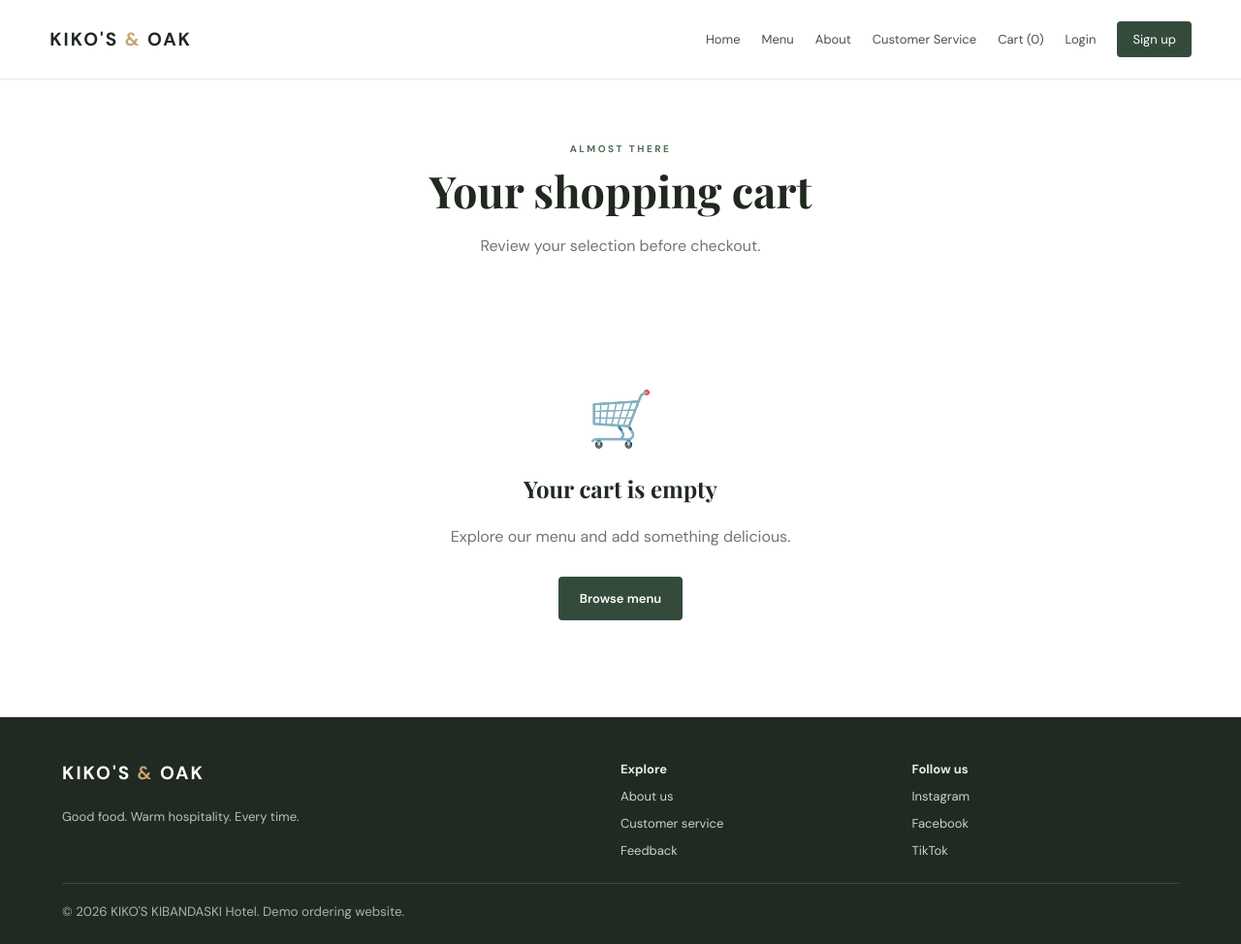
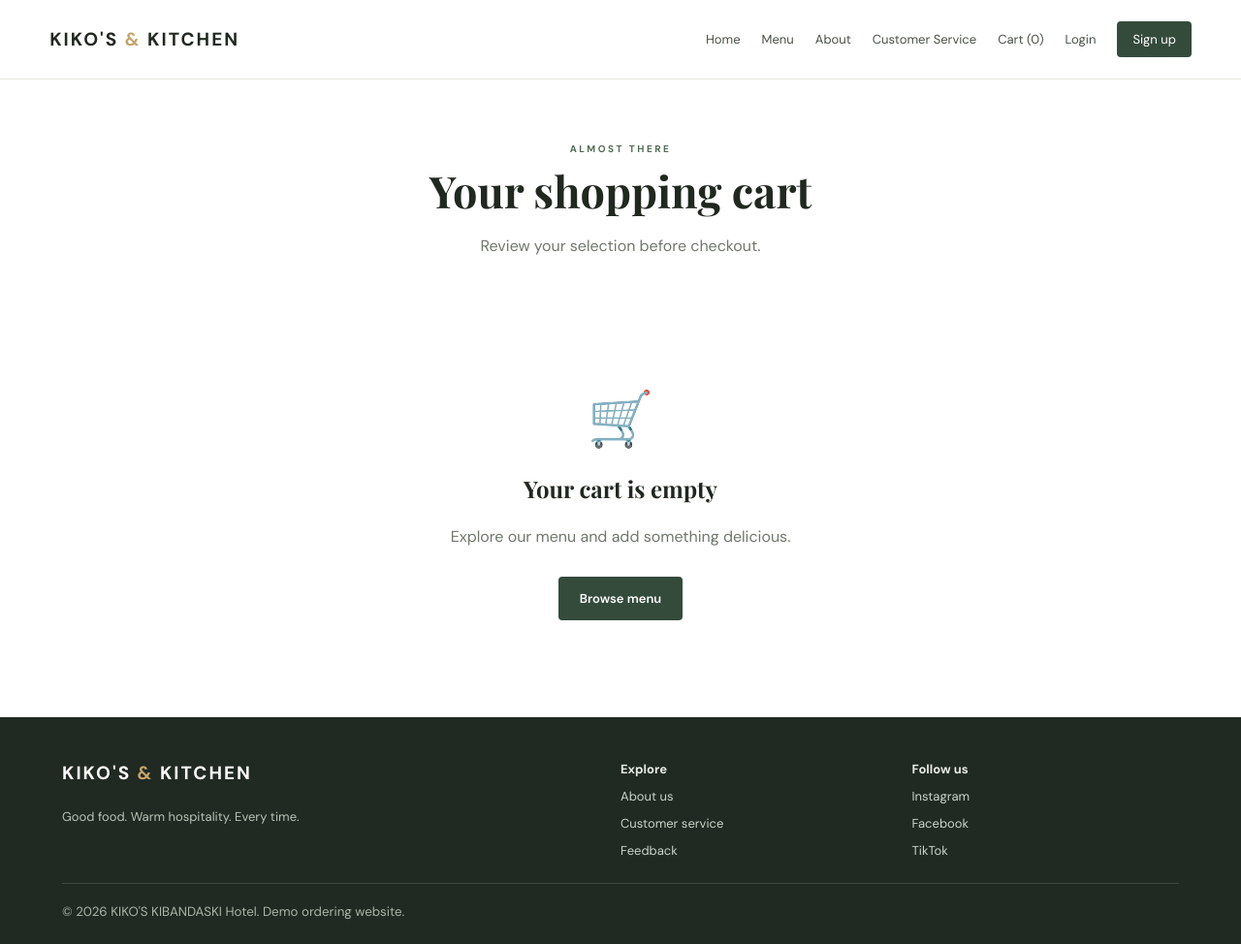
Before and after one commit to kiko146/hotel-ordering-system, a Flask app: page /cart in a window 1280 px wide. Shown: the whole page at 97% size. Run offline with Flask 3, Linux system fonts and the light colour scheme.

Commit message:
Update branding to KITCHEN

```diff
--- a/templates/partials/footer.html
+++ b/templates/partials/footer.html
@@ -1,5 +1,5 @@
 <footer class="site-footer">
-  <div><a class="brand light" href="{{ url_for('home') }}">KIKO'S <span>&</span> OAK</a><p>Good food. Warm hospitality. Every time.</p></div>
+  <div><a class="brand light" href="{{ url_for('home') }}">KIKO'S <span>&</span> KITCHEN</a><p>Good food. Warm hospitality. Every time.</p></div>
   <div><strong>Explore</strong><a href="{{ url_for('about') }}">About us</a><a href="{{ url_for('customer_service') }}">Customer service</a><a href="{{ url_for('feedback.feedback_page') }}">Feedback</a></div>
   <div><strong>Follow us</strong>{% for label, link in social_links %}<a href="{{ link }}" target="_blank" rel="noopener">{{ label }}</a>{% endfor %}</div>
   <small>© 2026 KIKO'S KIBANDASKI Hotel. Demo ordering website.</small>
--- a/templates/partials/header.html
+++ b/templates/partials/header.html
@@ -1,5 +1,5 @@
 <header class="site-header">
-  <a class="brand" href="{{ url_for('home') }}">KIKO'S <span>&</span> OAK</a>
+  <a class="brand" href="{{ url_for('home') }}">KIKO'S <span>&</span> KITCHEN</a>
   <nav>
     {% for label, endpoint in navigation_links %}<a href="{{ url_for(endpoint) }}">{{ label }}</a>{% endfor %}
     <a href="{{ url_for('cart.view_cart') }}">Cart ({{ session.get('cart', {}).values()|sum }})</a>
```
